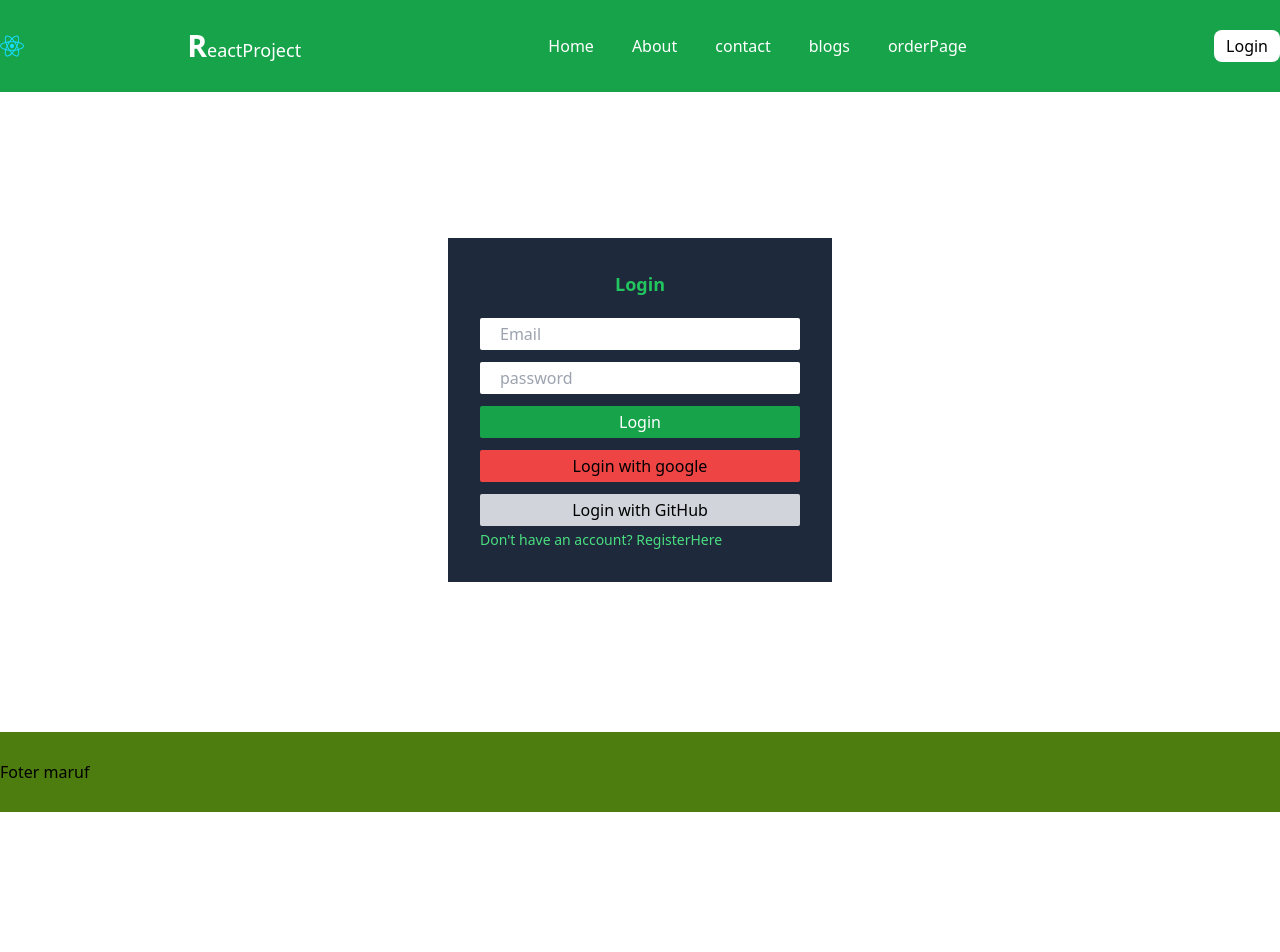
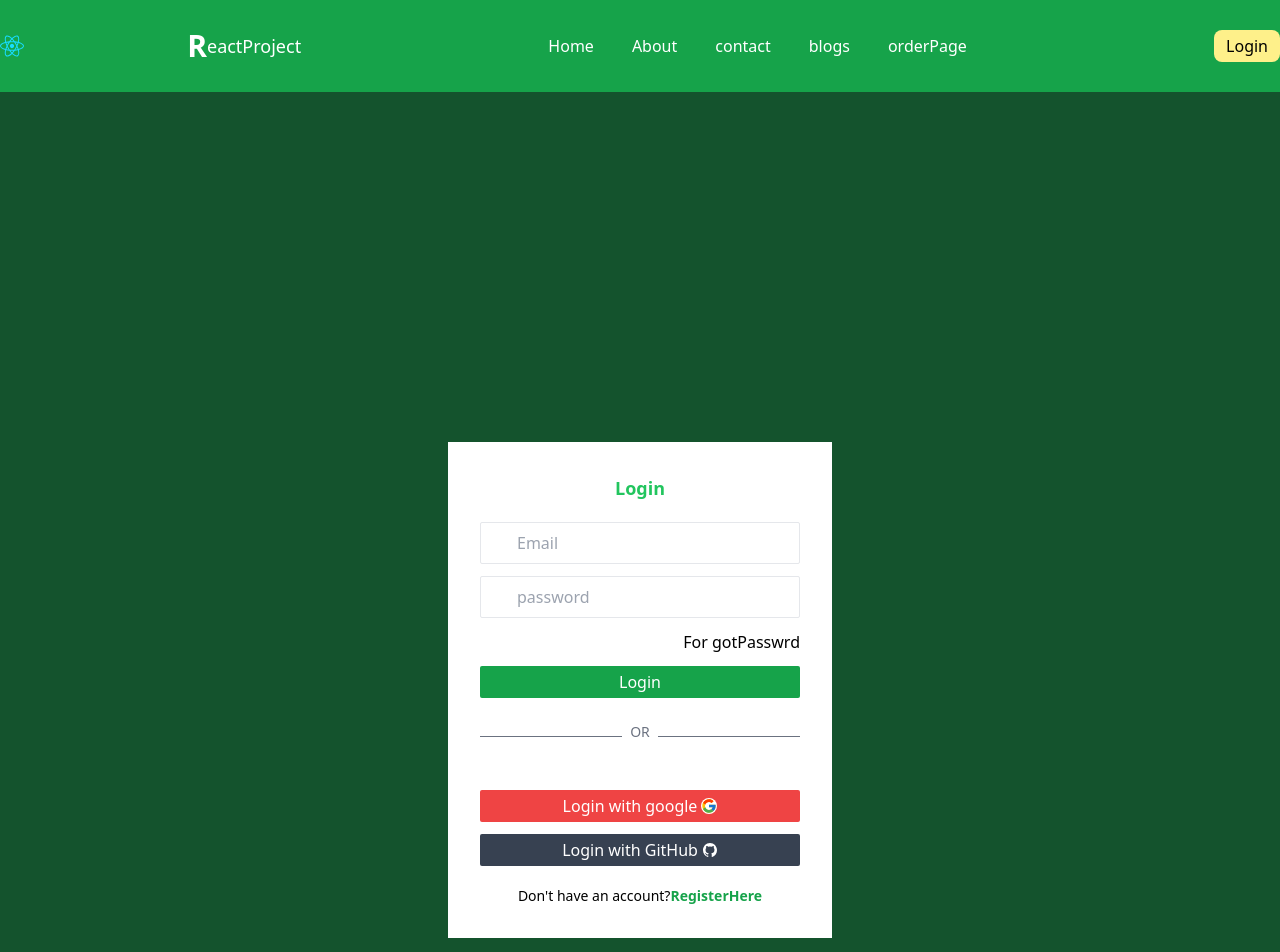
Before and after one commit to developertuls/fastreact-project, a React (Vite) app: page /logi in a window 1280 px wide. Shown: the top 952 px of the page. Before the commit the page ends 812 px from the top, so only its background shows below. Built offline with nearby package versions, Linux system fonts and the light colour scheme.

Commit message:
formsuss

```diff
--- a/src/comonents/auth/Logi.jsx
+++ b/src/comonents/auth/Logi.jsx
@@ -1,32 +1,51 @@
 
 import { Link } from "react-router-dom"
+import { FcGoogle } from "react-icons/fc";
+import { IoLogoGithub } from "react-icons/io5";
+
+
+
 
 export const Logi = () => {
   return (
-<div className="flex items-center justify-center h-[80vh] px-4">
-<div  className="mb-6 mt-5    flex flex-col  p-8 bg-slate-800 max-w-sm ">
+<div className="flex items-center justify-center h-[150vh] px-4 bg-green-900">
+<div  className="mb-6 mt-5  bg-white  flex flex-col  p-8  max-w-sm ">
   <h2 className="text-green-500 text-center text-lg font-bold mb-5">Login</h2>
   <form className="space-y-3">
-    <input className="w-full py-1 rounded-sm  placeholder:px-5  focus:bg-slate-500 focus:ring-2" type="email "  placeholder="Email" />
+    <input className="w-full py-2 px-4 border rounded-sm  placeholder:px-5 focus:outline-none focus:ring-2 focus:ring-green-500" type="email "  placeholder="Email" />
 
-    <input className="w-full py-1 rounded-sm  placeholder:px-5 focus:bg-slate-500 focus:ring-2" type="password"  placeholder="password"/>
-    <button className="cursor-pointer transition w-full hover:bg-green-500 bg-green-600 mt-2 py-1 rounded-sm text-white" type="submit">Login</button>
+    <input className="w-full py-2 px-4 border rounded-sm  placeholder:px-5  focus:ring-2 focus:ring-green-500 focus:outline-none " type="password"  placeholder="password"/>
+
+<p className="text-right hover:text-green-400 cursor-pointer hover:underline">
+  For gotPasswrd
+</p>
+
+
+    <button className=" cursor-pointer transition w-full  hover:bg-green-500 bg-green-600  py-1 rounded-sm text-white" type="submit">Login</button>
 
 
   </form>
 
-<div className="flex flex-col space-y-3 mt-3">
-<button className= "    hover:bg-red-600 bg-red-500 py-1 px-2 rounded-sm cursor-pointer">
-  Login with google</button>
-<button className=" hover:bg-slate-400 bg-gray-300 py-1 px-2 rounded-sm cursor-pointer">
-Login with GitHub</button>
+  {/* ==divider======== */}
+  <div className="flex  items-center my-6">
+    <div className="flex-grow h-px bg-gray-500 mt-2"></div>
+    <span className="mx-2 text-gray-500 text-sm">OR</span>
+    <div className="flex-grow h-px bg-gray-500 mt-2"></div>
+  </div>
+
+<div className="flex flex-col space-y-3 mt-6 text-white">
+<button className= "flex items-center justify-center     hover:bg-red-600 bg-red-500 py-1 px-2 rounded-sm cursor-pointer">
+  Login with google<FcGoogle className="bg-white rounded-lg ml-1"/>
+  </button>
+<button className="flex items-center justify-center  hover:bg-slate-900 bg-gray-700 py-1 px-2 rounded-sm cursor-pointer">
+Login with GitHub<IoLogoGithub  className=" rounded-lg ml-1"/>
+</button>
 </div>
 
-<div className="text-green-400 text-sm mt-1">
+<div className=" text-center mt-5 text-sm">
   <p>
-    Don't have an account?
-    <Link to={'/register'}> RegisterHere</
-    Link>
+    Don't have an account?<Link to={'/register'} className="hover:underline
+     text-green-600 font-semibold">RegisterHere</Link>
     </p>
 </div>
 
--- a/src/comonents/auth/Register.jsx
+++ b/src/comonents/auth/Register.jsx
@@ -1,8 +1,76 @@
+import { Link } from "react-router-dom"
+import { FcGoogle } from "react-icons/fc";
+import { IoLogoGithub } from "react-icons/io5";
+
+export const Register = () => {
+  return (
+
+
+<div className="flex items-center justify-center h-[170vh] px-4 bg-blue-300">
+<div  className="mb-6 mt-5  bg-white  flex flex-col  p-8  max-w-lg ">
+  <h2 className="text-green-500 text-center text-lg font-bold mb-5 ">Register</h2>
+  <form className="space-y-3">
+    <input className="w-full py-2 px-4 border rounded-sm  placeholder:px-5 focus:outline-none focus:ring-2 focus:ring-green-500" type="text "  placeholder="Full name" />
+    <input className="w-full py-2 px-4 border rounded-sm  placeholder:px-5 focus:outline-none focus:ring-2 focus:ring-green-500" type="email "  placeholder="Email" />
+
+    <input className="w-full py-2 px-4 border rounded-sm  placeholder:px-5  focus:ring-2 focus:ring-green-500 focus:outline-none " type="password"  placeholder="password"/>
+    <input className="w-full py-2 px-4 border rounded-sm  placeholder:px-5  focus:ring-2 focus:ring-green-500 focus:outline-none " type="password"  placeholder="Confirm Password"/>
+
+
+<div className="flex  items-center justify-between">
+<p>
+  <input type="checkbox"
+  name=""
+   id="checkbox"
+    />
+    <label htmlFor="checkbox" className="text-sm">Accept terms <Link className="text-green-600 cursor-pointer">conditions</Link> </label>
+</p>
+
+  <p className="text-sm text-right hover:text-green-400 cursor-pointer hover:underline">
+  For gotPasswrd
+</p>
+</div>
 
 
 
-export const Register = () => {
-  return (
-    <div>Register</div>
+    <button className=" cursor-pointer transition w-full  hover:bg-green-500 bg-green-600  py-1 rounded-sm text-white" type="submit">Register</button>
+
+
+  </form>
+
+  {/* ==divider======== */}
+  <div className="flex  items-center my-6">
+    <div className="flex-grow h-px bg-gray-500 mt-2"></div>
+    <span className="mx-2 text-gray-500 text-sm">OR</span>
+    <div className="flex-grow h-px bg-gray-500 mt-2"></div>
+  </div>
+
+<div className="flex flex-col space-y-3 mt-6 text-white">
+<button className= "flex items-center justify-center    hover:bg-red-600 bg-red-500 py-1 px-2 rounded-sm cursor-pointer">Register with google<FcGoogle className="bg-white rounded-lg ml-1"/>
+
+</button>
+<button className="flex items-center justify-center    hover:bg-slate-900 bg-gray-700 py-1 px-2 rounded-sm cursor-pointer">
+Register with GitHub<IoLogoGithub  className=" rounded-lg ml-1"/>
+ </button>
+</div>
+
+<div className=" text-center mt-5 text-sm">
+  <p>
+    Already have an account?<Link to={'/logi'} className="hover:underline
+     text-green-600 font-semibold">Login now</Link>
+    </p>
+</div>
+
+
+
+
+
+
+
+
+</div>
+</div>
+
+
   )
 }
--- a/src/comonents/shared/Navber.jsx
+++ b/src/comonents/shared/Navber.jsx
@@ -41,7 +41,7 @@ setActive(path)
 <nav className=" bg-green-600 text-white py-6 md:py-7  sticky top-0 z-10 ">
 <div className="flex justify-between items-center container mx-auto">
    <span className='block text-[#18dcff] text-2xl font-bold'><FaReact /></span>
- <h3 className='items-center md:ml-[-81px] text-lg'> <span className='text-2xl md:text-3xl font-bold'>R</span>eactProject</h3>
+ <h3 className='flex items-center md:ml-[-81px] text-lg'> <span className='flex items-center text-2xl md:text-3xl font-bold'>R</span>eactProject</h3>
   {/* ============== mobileMenu ============ */}
   <div className="md:hidden ml-auto">
     <button onClick={togoole}>
@@ -88,8 +88,11 @@ setActive(path)
       orderPage
       </Link></li>
   </ul>
-<Link to={'/logi'}>
-  <button className="hidden md:block font-medium hover:bg-yellow-200 bg-white text-black px-3 py-1 rounded-lg">Login</button>
+<Link to={'/logi'}
+onClick={()=>activeLink('/logi')}
+>
+  {/* "hidden md:block font-medium hover:bg-yellow-200 bg-white text-black px-3 py-1 rounded-lg" */}
+  <button className={`${active=== '/logi' ?'bg-yellow-200 rounded-lg text-black px-3 py-1 font-medium':'hidden md:block font-medium hover:bg-yellow-200 bg-white text-black px-3 py-1 rounded-lg'}`}>Login</button>
 </Link>
 
   {/* =======================mobilecolasp============= */}
```
